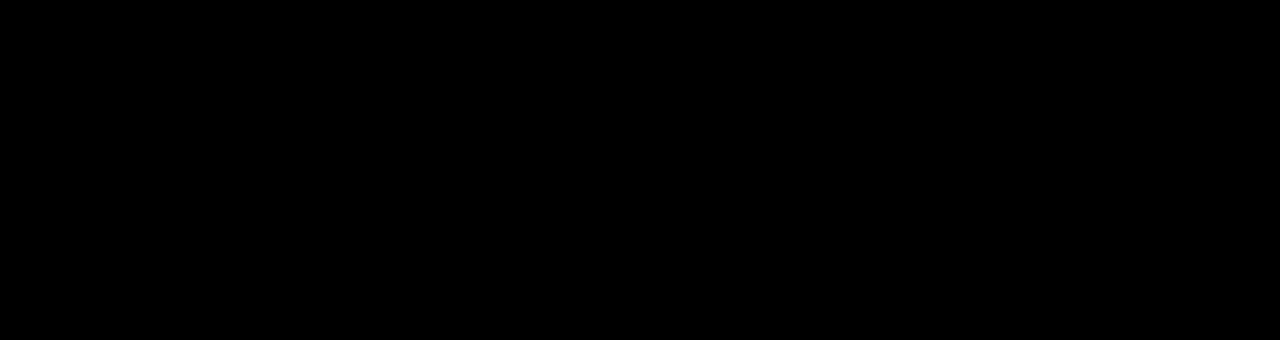
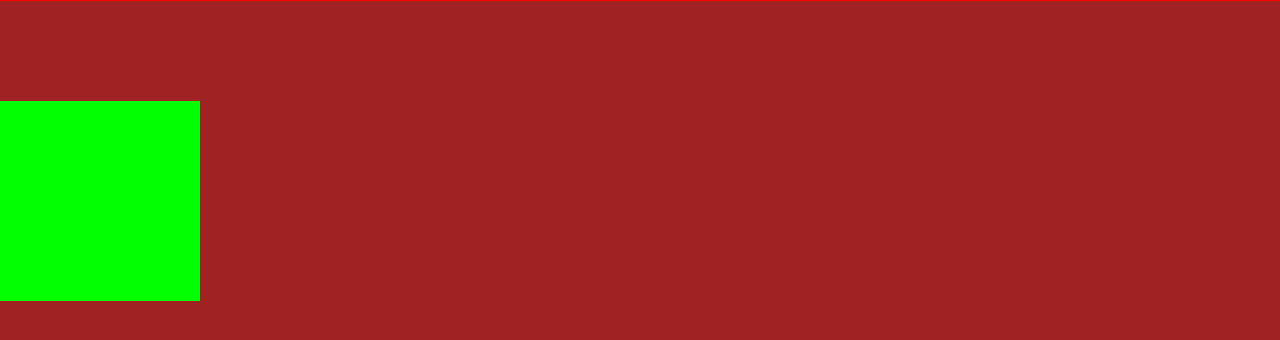
Before and after one commit to LCdev1234/Cubic-Runner, a website built with Vite: page index.html in a window 1280 px wide. Built offline with nearby package versions, Linux system fonts and the light colour scheme.

Commit message:
Add phaser simple program

```diff
--- a/index.html
+++ b/index.html
@@ -4,9 +4,14 @@
     <meta charset="UTF-8" />
     <link rel="icon" type="image/svg+xml" href="/favicon.svg" />
     <meta name="viewport" content="width=device-width, initial-scale=1.0" />
-    <title>cubic-runner</title>
+    <title>Cubic Runner</title>
   </head>
   <body>
+    <header></header>
+    <main>
+      <div id="gameCanvas"></div>
+    </main>
+    <footer></footer>
     <script type="module" src="/src/main.js"></script>
   </body>
 </html>
--- a/src/main.js
+++ b/src/main.js
@@ -1 +1,35 @@
 import './style.css'
+import Phaser from 'phaser'
+
+class MainScene extends Phaser.Scene {
+    constructor() {
+        super('game-scene')
+    }
+
+    preload() {}
+
+    create() {
+        this.cube_graphics = this.add.graphics();
+    }
+
+    update() {
+        this.cube_graphics.clear();
+        this.cube_graphics.fillStyle(0x00ff00, 1);
+        this.cube_graphics.fillRect(0, 100, 200, 200);
+    }
+}
+
+
+const config = {
+    type: Phaser.AUTO,
+    parent: "gameCanvas",
+    backgroundColor: "#a12222",
+    scale: {
+        type: Phaser.Scale.RESIZE,
+        width: "100%",
+        height: "100%",
+    },
+    scene: [MainScene]
+}
+
+const game = new Phaser.Game(config)
--- a/src/style.css
+++ b/src/style.css
@@ -1,16 +1,37 @@
 :root {
   font-family: Inter, system-ui, Avenir, Helvetica, Arial, sans-serif;
+  --white: #fff;
+  --dark: #000;
 }
 
-html,
-body {
+*{
   margin: 0;
+  padding: 0;
+  box-sizing: border-box;
+}
+
+html, body {
   width: 100%;
   height: 100%;
   overflow: hidden;
-  background: black;
 }
 
-canvas {
-  display: block;
+body {
+  background-color: var(--white);
+  color: var(--dark);
+  display: flex;
+  flex-direction: column;
+  min-height: 100vh;
 }
+
+main {
+  flex: 1;
+  display: flex;
+  justify-content: center;
+  align-items: center;
+}
+
+#gameCanvas canvas {
+  border: 1px solid red;
+  z-index: 1;
+}
```
Also changed, not shown: public/favicon.svg (added).
